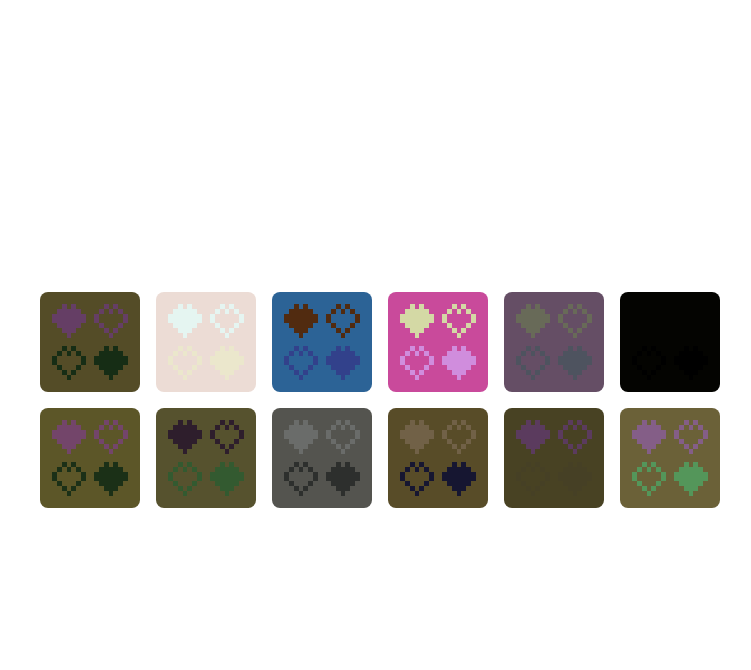
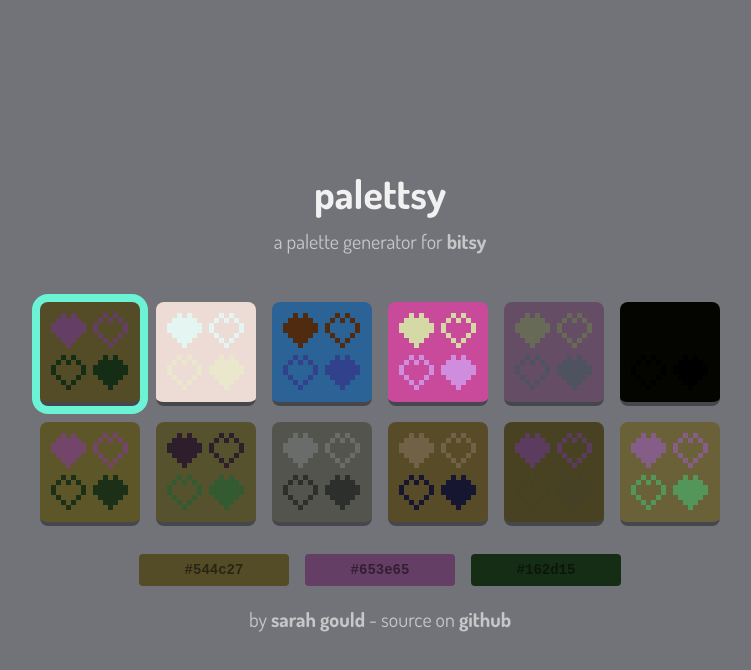
Before and after one commit to zenzoa/palettsy, a plain HTML site: page index.html in a window 1280 px wide. Both pictures are taken after a click on the button 350 px from the left and 400 px from the top of the page. Shown: the whole page, without its empty margins (260-1011 px from the left). Drawn offline with Linux system fonts and the light colour scheme.

Commit message:
Add nice styling and animations, add title and links, add copy-paste text boxes for latest palette color codes

```diff
--- a/index.html
+++ b/index.html
@@ -20,6 +20,8 @@
 
         <script src="script/main.js"></script>
 
+        <main></main>
+
     </body>
 
 </html>
--- a/script/main.js
+++ b/script/main.js
@@ -1,7 +1,7 @@
 const { h, render, Component } = preact
 
 const PER_ROW = 6
-const MAX_ROWS = 6
+const MAX_ROWS = 4
 
 /* UTILITY FUNCTIONS */
 
@@ -12,6 +12,10 @@ const range = (count) => {
 const randomElement = (items) => {
     const randomIndex = Math.floor(Math.random() * items.length)
     return items[randomIndex]
+}
+
+const toHex = (color) => {
+    return chroma.hsl(color.h, color.s / 100, color.l / 100).hex()
 }
 
 /* CLASSES */
@@ -221,33 +225,68 @@ class Heart extends Component {
 }
 
 class Palette extends Component {
-    hex(color) {
-        return chroma.hsl(color.h, color.s / 100, color.l / 100).hex()
-    }
-
-    render({ baseColor, tileMod, tileColor, spriteMod, spriteColor, update }) {
+    render({ baseColor, tileMod, tileColor, spriteMod, spriteColor, update, isSelected }) {
         return h('button',
             {
-                class: 'palette',
-                style: { backgroundColor: this.hex(baseColor) },
+                class: 'palette' + (isSelected ? ' selected' : ''),
+                style: { backgroundColor: toHex(baseColor) },
                 onclick: () => update(baseColor, tileMod, spriteMod)
             },
-            [
-                h(Heart, { type: 'filled', color: this.hex(tileColor) }),
-                h(Heart, { type: 'empty', color: this.hex(tileColor) }),
-                h(Heart, { type: 'empty', color: this.hex(spriteColor) }),
-                h(Heart, { type: 'filled', color: this.hex(spriteColor) })
-            ]
+            h('div', { class: 'palette-inner' }, [
+                h('div', { class: 'heart-row' }, [
+                    h(Heart, { type: 'filled', color: toHex(tileColor) }),
+                    h(Heart, { type: 'empty', color: toHex(tileColor) })
+                ]),
+                h('div', { class: 'heart-row' }, [
+                    h(Heart, { type: 'empty', color: toHex(spriteColor) }),
+                    h(Heart, { type: 'filled', color: toHex(spriteColor) })
+                ])
+            ])
         )
     }
 }
 
 class PaletteLine extends Component {
-    render({ palettes, update }) {
-        const children = palettes.map((palette, key) =>
-            h(Palette, { key, update, ...palette })
+    render({ palettes, update, selectedCol, rowKey, isFading }) {
+        const children = palettes.map((palette, colKey) =>
+            h(Palette,
+                {
+                    key: rowKey + '-' + colKey,
+                    update: (baseColor, tileMod, spriteMod) => update(baseColor, tileMod, spriteMod, rowKey, colKey),
+                    isSelected: selectedCol === colKey,
+                    ...palette
+                }
+            )
         )
-        return h('div', { class: 'palette-line' }, children)
+        return h('div', { class: 'palette-line' + (isFading ? ' fading' : '') }, children)
+    }
+}
+
+class ColorCodes extends Component {
+    select(e) {
+        const target = e.target
+        const value = target.value
+
+        target.setSelectionRange(0, value.length)
+
+        try {
+            document.execCommand('copy')
+        }
+        catch (e) { }
+    }
+
+    render({ baseColor, tileColor, spriteColor }) {
+        const baseHex = toHex(baseColor)
+        const tileHex = toHex(tileColor)
+        const spriteHex = toHex(spriteColor)
+
+        return h('div', { class: 'color-codes' },
+            [
+                h('input', { type: 'text', onclick: this.select, value: baseHex, style: { backgroundColor: baseHex } }),
+                h('input', { type: 'text', onclick: this.select, value: tileHex, style: { backgroundColor: tileHex } }),
+                h('input', { type: 'text', onclick: this.select, value: spriteHex, style: { backgroundColor: spriteHex } })
+            ]
+        )
     }
 }
 
@@ -256,7 +295,9 @@ class PaletteList extends Component {
         super(props)
 
         this.state = {
-            history: []
+            history: [],
+            selectedRow: null,
+            selectedCol: null
         }
 
         this.breeder = new PaletteBreeder()
@@ -284,19 +325,47 @@ class PaletteList extends Component {
         })
 
         let history = this.state.history.concat([palettes])
-        history = history.slice(Math.max(0, history.length - MAX_ROWS))
+        //history = history.slice(Math.max(0, history.length - MAX_ROWS))
 
         this.setState({ history })
 
     }
 
-    update(baseColor, tileMod, spriteMod) {
+    update(baseColor, tileMod, spriteMod, rowId, colId) {
         this.breeder.favor(baseColor, tileMod, spriteMod)
         this.generatePalettes()
+        this.setState({ selectedRow: rowId, selectedCol: colId })
     }
 
-    render(props, state) {
-        const children = state.history.map((palettes, key) => h(PaletteLine, { key, palettes, update: this.update }))
+    render(props, { history, selectedRow, selectedCol }) {
+        let children = []
+
+        children.push(h('h1', {}, 'palettsy'))
+        children.push(h('h2', {}, 'a palette generator for ', h('a', { href: 'http://ledoux.io/bitsy/editor.html' }, 'bitsy')))
+
+        const paletteLines = history.map((palettes, key) => h(PaletteLine,
+            {
+                key,
+                rowKey: key,
+                palettes,
+                update: this.update,
+                selectedCol: selectedRow === key ? selectedCol : null,
+                isFading: key < history.length - MAX_ROWS
+            }
+        )).slice(Math.max(0, history.length - MAX_ROWS - 1))
+        children = children.concat(paletteLines)
+
+        if (selectedRow != null && selectedCol != null) {
+            const currentPalette = history[selectedRow][selectedCol]
+            const { baseColor, tileColor, spriteColor } = currentPalette
+            const colorCodes = h(ColorCodes, { baseColor, tileColor, spriteColor })
+            children.push(colorCodes)
+        }
+
+        children.push(h('h3', {}, [
+            'by ', h('a', { href: 'https://zenzoa.com' }, 'sarah gould'), ' - source on ', h('a', { href: 'https://github.com/sarahgould/palettsy' }, 'github')
+        ]))
+
         return h('div', { class: 'palette-list' }, children)
     }
 }
@@ -307,6 +376,6 @@ window.onload = () => {
 
     render(
         h(PaletteList)
-    , document.body)
+    , document.getElementsByTagName('main')[0])
 
 }
--- a/style/palettsy.css
+++ b/style/palettsy.css
@@ -1,3 +1,5 @@
+@import url('https://fonts.googleapis.com/css?family=Dosis:400,700');
+
 * {
     box-sizing: border-box;
 }
@@ -8,43 +10,202 @@ html, body {
 
     margin: 0;
     height: 0;
+
+    background-color: #727378;
+    color: white;
+
+    font-family: Dosis, Verdana, Geneva, sans-serif;
+    font-size: 20px;
+}
+
+main {
+    position: absolute;
+    top: 0;
+    bottom: 0;
+    left: 0;
+    right: 0;
+
+    display: flex;
+    flex-direction: column;
+    align-items: center;
+    justify-content: center;
+}
+
+h1, h2, h3 {
+    margin: 0;
+    font-weight: inherit;
+    text-align: center;
+}
+
+h1 {
+    margin-bottom: 10px;
+    color: rgba(255, 255, 255, 0.9);
+    font-size: 2rem;
+    font-weight: bold;
+}
+
+h2, h3 {
+    color: rgba(255, 255, 255, 0.6);
+    font-size: 1rem;
+}
+
+h2 {
+    margin-bottom: 40px;
+}
+
+.palette-line + h3 {
+    margin-top: 40px;
 }
 
 .palette-list {
-    position: absolute;
-    top: 0;
-    bottom: 0;
+    width: 100%;
 
     display: flex;
     flex-direction: column;
     justify-content: center;
+
+    padding: 20px;
+}
+
+.palette-list > * {
+    flex-shrink: 0;
 }
 
 .palette-line {
     display: flex;
     flex-direction: row;
     justify-content: center;
+
+    animation: fadein 200ms ease-out;
+}
+
+.palette-line.fading {
+    opacity: 0;
+    max-height: 0;
+    animation: fadeout 200ms ease-out;
 }
 
 .palette {
-    display: flex;
-    flex-wrap: wrap;
+    position: relative;
 
-    flex-basis: 100px;
+    flex-grow: 1;
+    max-width: 100px;
 
     border-radius: 8px;
-    border: none;
+    border: 0 solid #46474D;
+    border-bottom-width: 4px;
     margin: 8px;
-    padding: 8px;
+    padding: 0;
 
     cursor: pointer;
+
+    transition: all 100ms ease-out;
+    overflow: hidden;
+}
+
+.palette:before {
+    content: '';
+    display: block;
+    width: 100%;
+    padding-bottom: 100%;
+}
+
+.palette:hover,
+.palette:focus {
+    box-shadow: 0 0 0 2px #6CF3D5;
+}
+
+.palette:active {
+    border-bottom-width: 0;
+    border-top-width: 4px;
+}
+
+.palette.selected {
+    box-shadow: 0 0 0 8px #6CF3D5;
+}
+
+.palette-inner {
+    position: absolute;
+    top: 0;
+    bottom: 0;
+    left: 0;
+    right: 0;
+
+    display: flex;
+    flex-direction: column;
+
+    padding: 8%;
+}
+
+.heart-row {
+    flex-grow: 1;
+    display: flex;
+    flex-direction: row;
+    overflow: hidden;
 }
 
 .heart {
-    flex-basis: 50%;
-    padding: 4px;
+    flex-grow: 1;
+    padding: 4%;
 }
 
 svg {
     display: block;
 }
+
+button:active,
+button:focus,
+input:active,
+input:focus {
+    outline: none;
+}
+
+button::-moz-focus-inner {
+  border: none;
+}
+
+.color-codes {
+    display: flex;
+    justify-content: center;
+    flex-direction: row;
+
+    margin: 20px 0;
+}
+
+.color-codes input {
+    flex-basis: 150px;
+    min-width: 0;
+
+    border-radius: 4px;
+    border: none;
+    margin: 0 8px;
+    padding: 8px 16px;
+
+    color: rgba(0, 0, 0, 0.5);
+    text-align: center;
+    font-weight: bold;
+    font-family: monospace;
+    font-size: 14px;
+}
+
+a, a:visited, a:active {
+    color: inherit;
+    font-weight: bold;
+    text-decoration: none;
+    transition: all 100ms ease-out;
+}
+
+a:hover {
+    color: white;
+}
+
+@keyframes fadein {
+    0%   { opacity: 0; max-height: 0; }
+    99%  { opacity: 1; max-height: 120px; }
+    100% { opacity: 1; max-height: none; }
+}
+
+@keyframes fadeout {
+    0%   { opacity: 1; max-height: 120px; }
+    100% { opacity: 0; max-height: 0; }
+}
```
